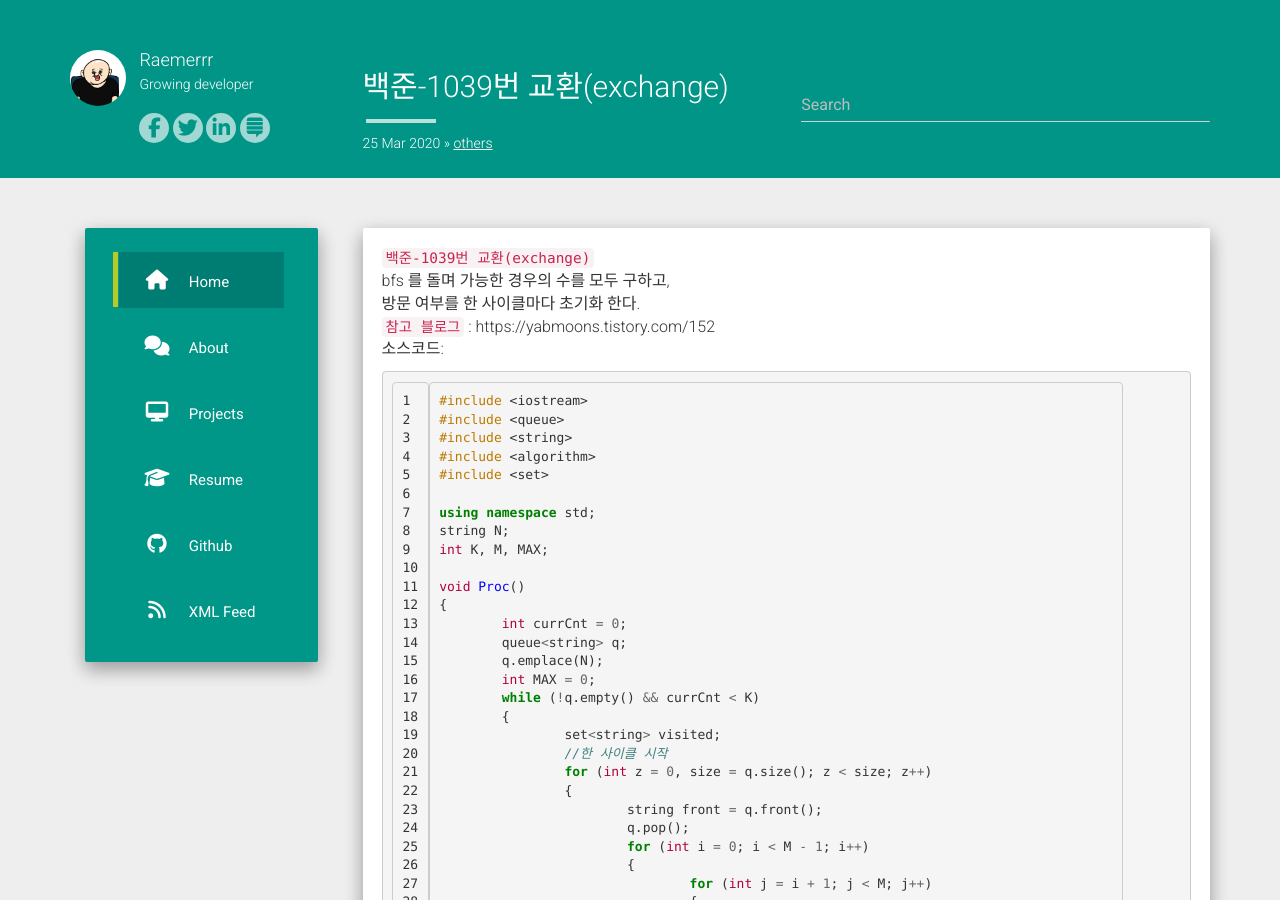
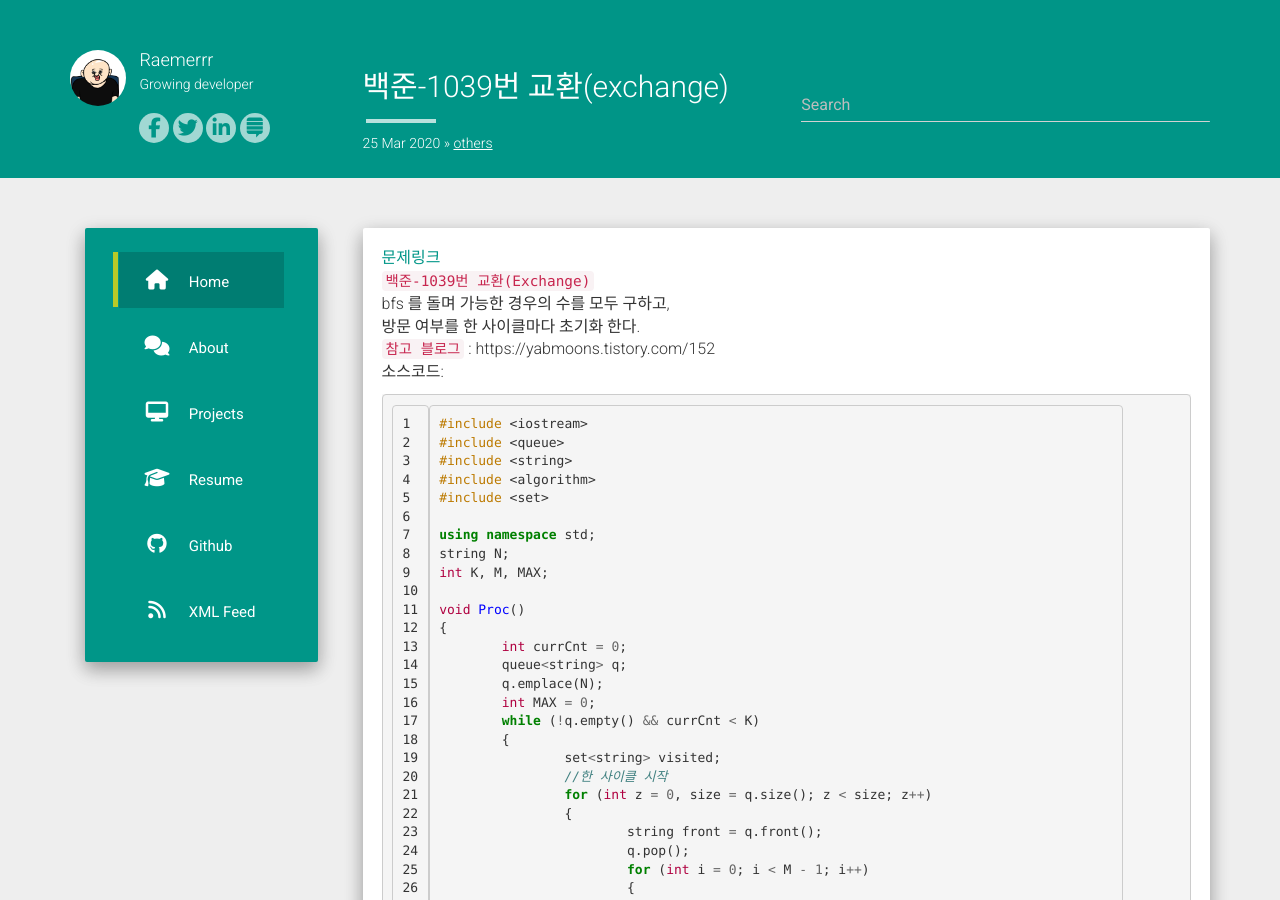
Before and after one commit to Raemerrr/raemerrr.github.io, a Jekyll site: the page built from _posts/2020-03-25-boj_1039.md, in a window 1280 px wide and 900 px high. Built offline with Jekyll 4.4.1, drawn with Linux system fonts in a browser that asks for light colours; nearby versions of some CDN libraries; comment, search, counter and statistics services are not loaded.

Commit message:
Update 2020-03-25-boj_1039.md

```diff
--- a/_posts/2020-03-25-boj_1039.md
+++ b/_posts/2020-03-25-boj_1039.md
@@ -4,7 +4,8 @@ title: "백준-1039번 교환(exchange)"
 date: 2020-03-25 23:03:54
 categories: others
 ---
-`백준-1039번 교환(exchange)`
+[문제링크](https://www.acmicpc.net/problem/1039)
+`백준-1039번 교환(Exchange)`
 bfs 를 돌며 가능한 경우의 수를 모두 구하고,
 방문 여부를 한 사이클마다 초기화 한다.
 `참고 블로그` : https://yabmoons.tistory.com/152
```
